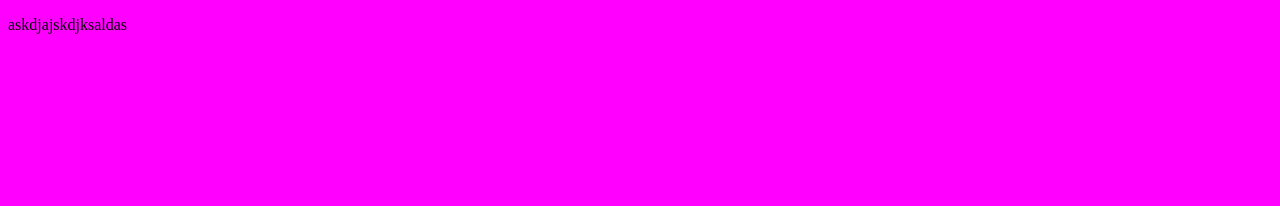
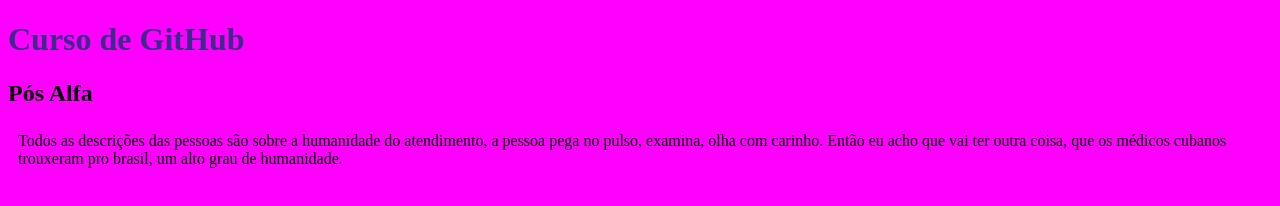
Before and after one commit to poucavofal/mao-na-massa, a plain HTML site: page index.html in a window 1280 px wide. Drawn offline with Linux system fonts and the light colour scheme.

Commit message:
agora vai

```diff
--- a/index.html
+++ b/index.html
@@ -1,14 +1,25 @@
 <!doctype html>
 <html>
 	<head>
-		<title>jsahdkjsadkas</title>
+		<title>Curso GitHub</title>
 		<style>
 body {
 background: #f0f;
 }
+h1{
+	color: rgb(60, 42, 143);
+}
+p {
+	padding: 5px 10px 5px 10px;
+}
 </style>
 	</head>
 	<body>
-		<p>askdjajskdjksaldas</p>
+		<h1>Curso de GitHub</h1>
+		<h2>Pós Alfa</h2>
+		<p>Todos as descrições das pessoas são sobre a humanidade do atendimento, a pessoa pega no pulso,
+			examina, olha com carinho. Então eu acho que vai ter outra coisa, que os médicos cubanos trouxeram
+			 pro brasil, um alto grau de humanidade.
+		</p>
 	</body>
 </html>
```
